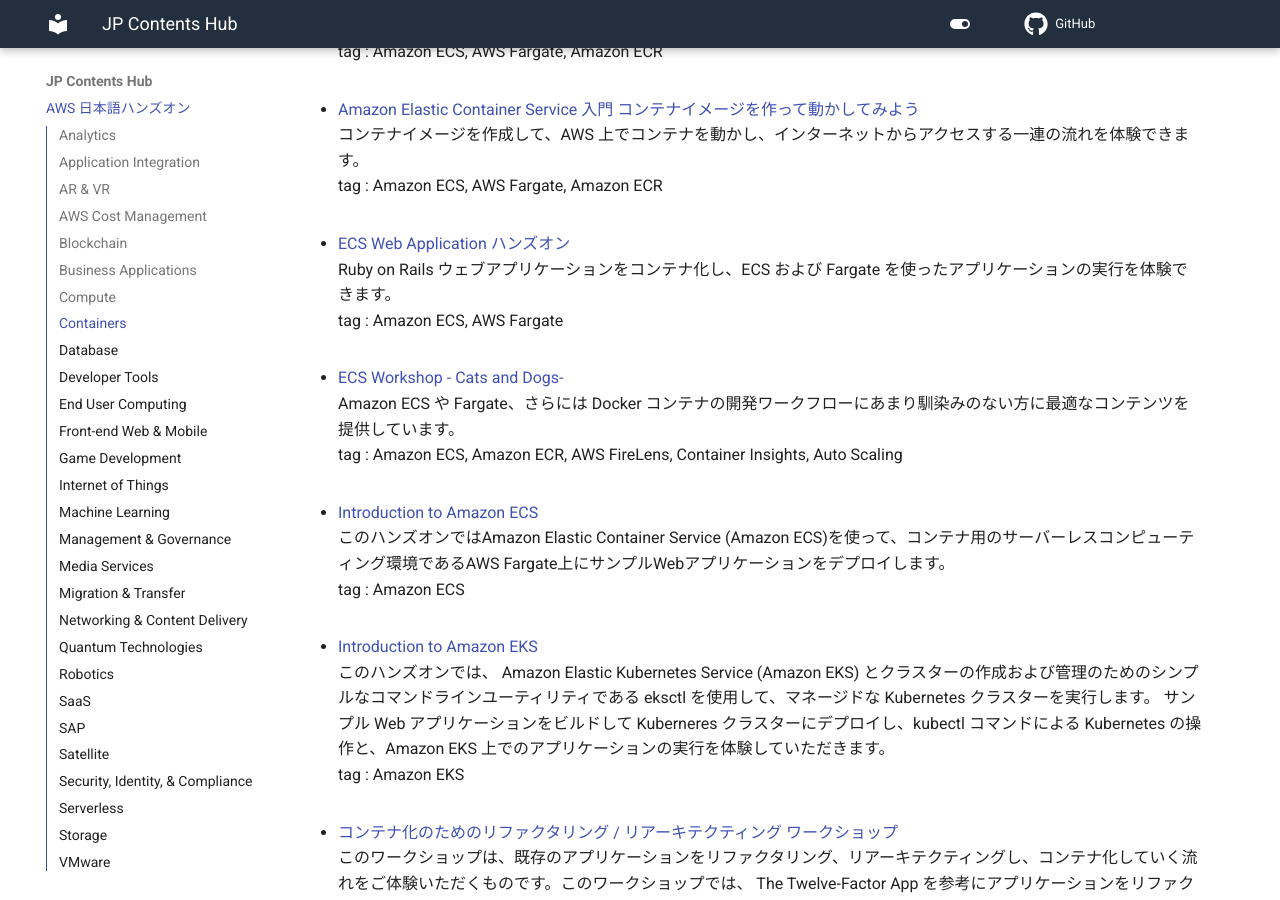
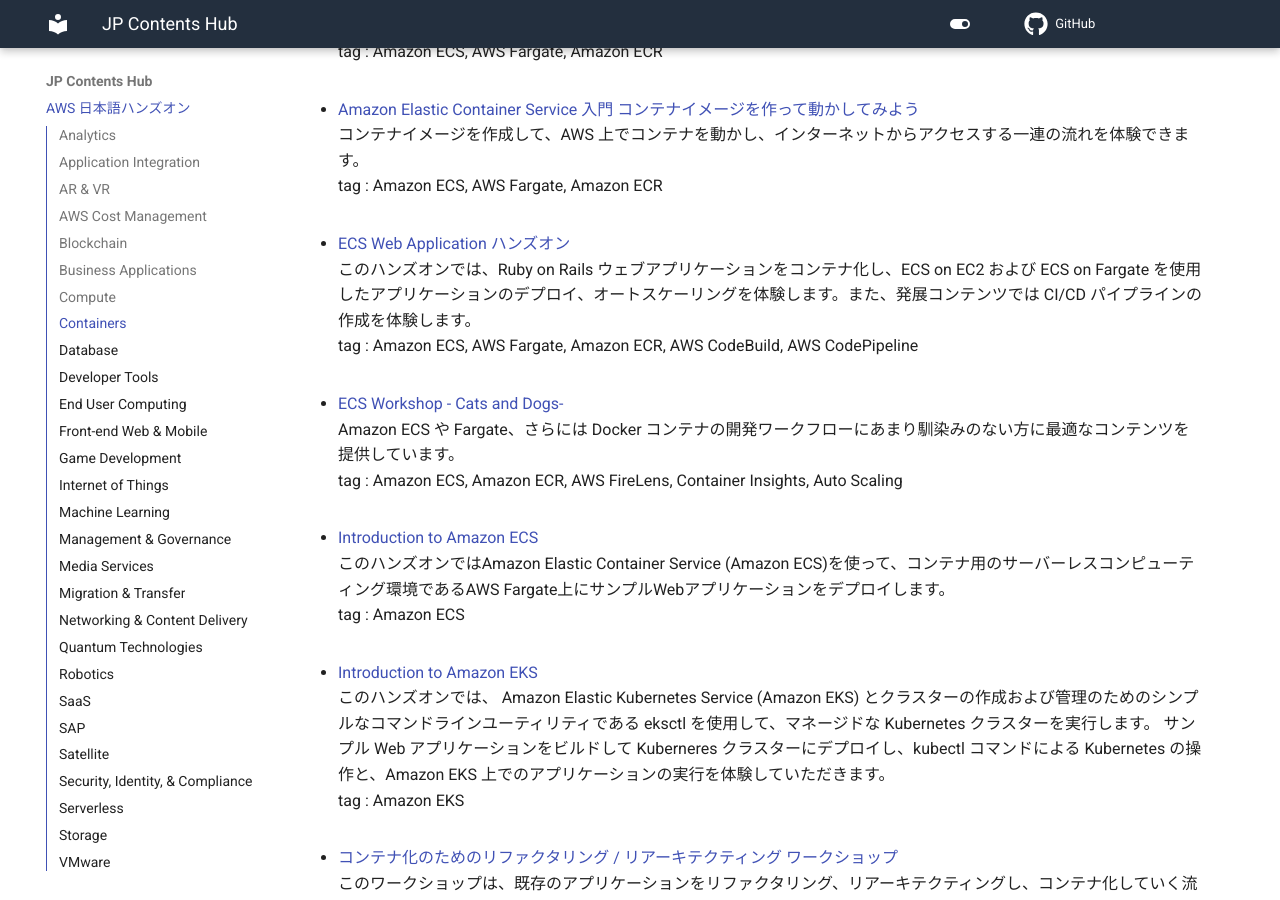
Before and after one commit to aws-samples/jp-contents-hub, an MkDocs documentation site: the page built from content/index.md, in a window 1280 px wide and 900 px high, scrolled down 8640 px. Built offline with MkDocs 1.6.1 and Material for MkDocs 9.7.7, drawn with Linux system fonts in a browser that asks for light colours; comment, search, counter and statistics services are not loaded.

Commit message:
update: 既存ハンズオンの URL を変更

```diff
--- a/content/index.md
+++ b/content/index.md
@@ -229,9 +229,9 @@
 コンテナイメージを作成して、AWS 上でコンテナを動かし、インターネットからアクセスする一連の流れを体験できます。
 tag : Amazon ECS, AWS Fargate, Amazon ECR
 
-- <a href="https://dcj71ciaiav4i.cloudfront.net/D74429F0-9E6B-11EB-A4F6-B1481EECB1E4/" target="_blank" onclick="sendClickCount()" onauxclick="sendClickCount()">ECS Web Application ハンズオン</a>
-Ruby on Rails ウェブアプリケーションをコンテナ化し、ECS および Fargate を使ったアプリケーションの実行を体験できます。
-tag : Amazon ECS, AWS Fargate
+- <a href="https://catalog.workshops.aws/ecs-web-application-handson" target="_blank" onclick="sendClickCount()" onauxclick="sendClickCount()">ECS Web Application ハンズオン</a>
+このハンズオンでは、Ruby on Rails ウェブアプリケーションをコンテナ化し、ECS on EC2 および ECS on Fargate を使用したアプリケーションのデプロイ、オートスケーリングを体験します。また、発展コンテンツでは CI/CD パイプラインの作成を体験します。
+tag : Amazon ECS, AWS Fargate, Amazon ECR, AWS CodeBuild, AWS CodePipeline
 
 - <a href="https://dcj71ciaiav4i.cloudfront.net/D0B5A980-C9FC-11EB-ABD7-3362918AE194/" target="_blank" onclick="sendClickCount()" onauxclick="sendClickCount()">ECS Workshop - Cats and Dogs-</a>
  Amazon ECS や Fargate、さらには Docker コンテナの開発ワークフローにあまり馴染みのない方に最適なコンテンツを提供しています。
```
Also changed, not shown: README.md (+5 -0 lines).
